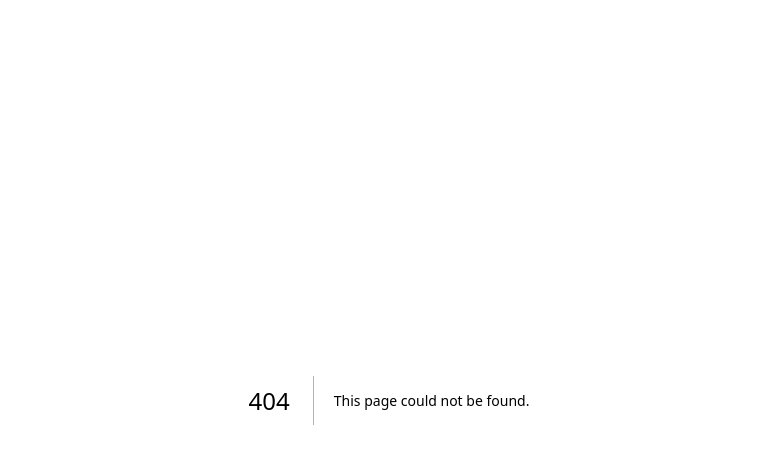
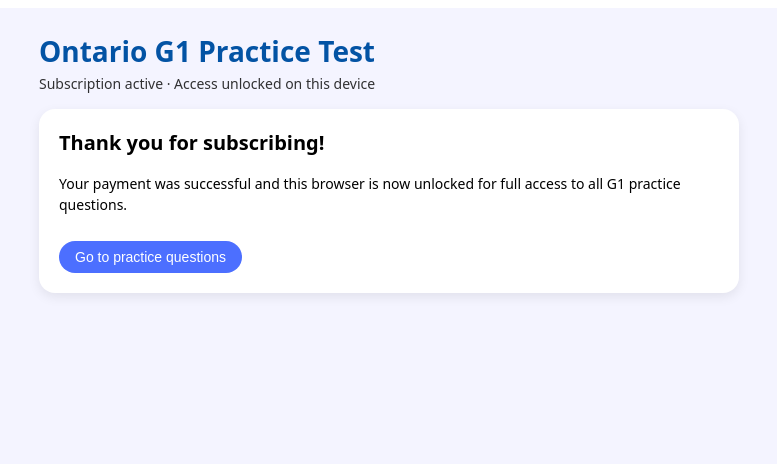
Before and after one commit to Aurelian2025/prep-test-g1, a Next.js app: page /checkout-success in a window 1280 px wide. Before the commit this address had no page. Shown: the top 464 px of the page, without its empty margins (251-1028 px from the left). Built offline with nearby package versions, Linux system fonts and the light colour scheme.

Commit message:
Create checkout-success.js

```diff
--- /dev/null
+++ b/pages/checkout-success.js
@@ -0,0 +1,72 @@
+import { useEffect } from 'react';
+
+const pageStyle = {
+  fontFamily: 'system-ui, -apple-system, BlinkMacSystemFont, "Segoe UI", sans-serif',
+  background: '#f4f4ff',
+  minHeight: '100vh',
+  margin: 0,
+  padding: 0
+};
+
+const containerStyle = {
+  maxWidth: 700,
+  margin: '0 auto',
+  padding: '24px 16px 40px'
+};
+
+const cardStyle = {
+  marginTop: 16,
+  background: '#fff',
+  borderRadius: 16,
+  padding: 20,
+  boxShadow: '0 4px 12px rgba(0,0,0,0.08)'
+};
+
+const btnStyle = {
+  marginTop: 12,
+  borderRadius: 999,
+  border: 'none',
+  padding: '8px 16px',
+  fontSize: 14,
+  cursor: 'pointer',
+  background: '#4c6fff',
+  color: '#fff'
+};
+
+export default function CheckoutSuccess() {
+  useEffect(() => {
+    if (typeof window !== 'undefined') {
+      // mark access as unlocked for this browser
+      window.localStorage.setItem('g1_access_ok', 'yes');
+    }
+  }, []);
+
+  return (
+    <div style={pageStyle}>
+      <div style={containerStyle}>
+        <h1 style={{ fontSize: 28, fontWeight: 900, margin: 0, color: '#0353a4' }}>
+          Ontario G1 Practice Test
+        </h1>
+        <p style={{ fontSize: 14, opacity: 0.8, marginTop: 4 }}>
+          Subscription active · Access unlocked on this device
+        </p>
+
+        <div style={cardStyle}>
+          <h2 style={{ marginTop: 0, fontSize: 20 }}>Thank you for subscribing!</h2>
+          <p style={{ fontSize: 14, lineHeight: 1.5 }}>
+            Your payment was successful and this browser is now unlocked for full access
+            to all G1 practice questions.
+          </p>
+          <button
+            style={btnStyle}
+            onClick={() => {
+              window.location.href = '/';
+            }}
+          >
+            Go to practice questions
+          </button>
+        </div>
+      </div>
+    </div>
+  );
+}
```
